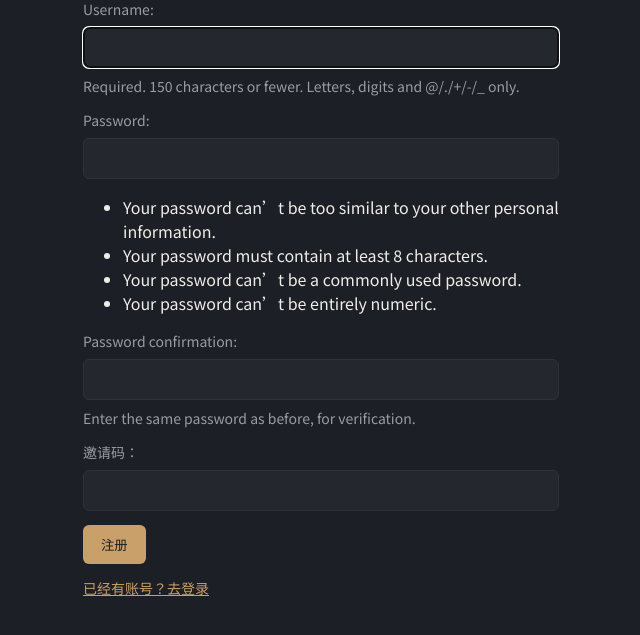
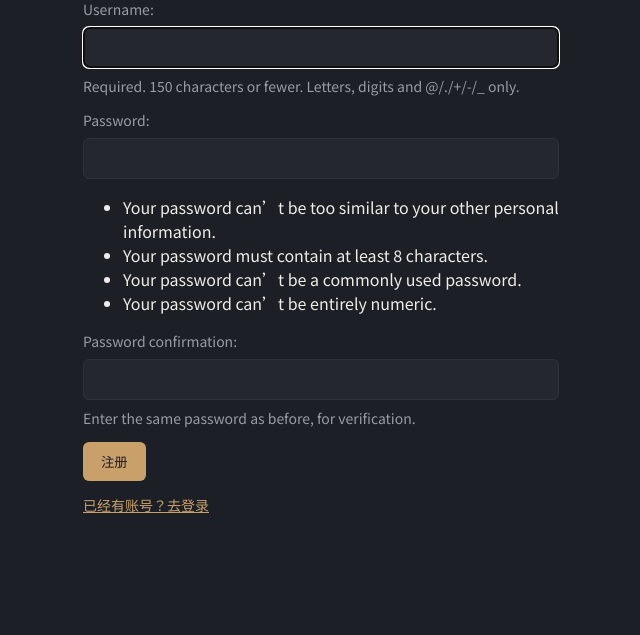
Before and after one commit to nc101054/friendshelf, a Django app: page /register/ in a window 1280 px wide. Shown: the part 89-724 px from the top of the page, without its empty margins (319-959 px from the left). Run offline with Django 5.2, Linux system fonts and the light colour scheme; some libraries are stand-ins or nearby versions; some web fonts are replaced.

Commit message:
remove invitation code

```diff
--- a/shelf/templates/shelf/register.html
+++ b/shelf/templates/shelf/register.html
@@ -5,7 +5,6 @@
 <form method="post">
     {% csrf_token %}
     {{ form.as_p }}
-    <p>邀请码：<input name="invite_code"></p>
     <button type="submit">注册</button>
 </form>
 <p><a href="{% url 'login' %}">已经有账号？去登录</a></p>
--- a/shelf/views.py
+++ b/shelf/views.py
@@ -39,9 +39,7 @@ def get_daily_quote():
 def register(request):
     form = RegisterForm(request.POST or None)
     if request.method == "POST":
-        if request.POST.get("invite_code") != settings.INVITE_CODE:
-            form.add_error(None, "邀请码不对哦")
-        elif form.is_valid():
+        if form.is_valid():
             login(request, form.save())
             return redirect("index")
     return render(request, "shelf/register.html", {"form": form})
```
